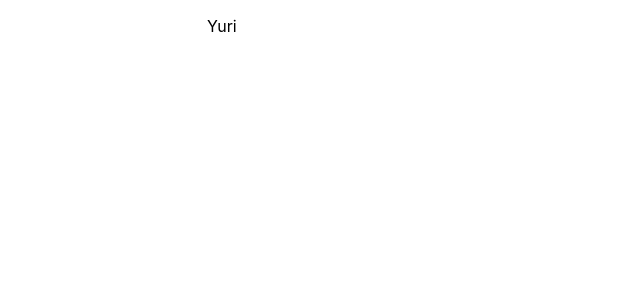
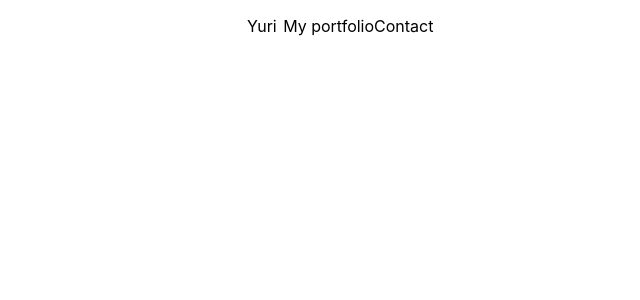
Before and after one commit to Yurv25/MyWeb, a React (Create React App) app: page / in a window 1280 px wide. Shown: the top 300 px of the page, without its empty margins (601-1241 px from the left). Built offline with nearby package versions, Linux system fonts and the light colour scheme.

Commit message:
Adding navigation bar and styles

```diff
--- a/src/App.css
+++ b/src/App.css
@@ -10,6 +10,18 @@
 .MyHeader{
   position: relative;
   margin-left: 50.5em;
+}
+
+.NavMenu{
+  display: flex;
+  align-items: center;
+  list-style: none;
+  justify-content: flex-start;
+}
+
+.MenuItems{
+  margin: 0 0.4em 0 0;
+  padding: 0;
 }
 
 @media (prefers-reduced-motion: no-preference) {
--- a/src/components/navigation.jsx
+++ b/src/components/navigation.jsx
@@ -3,7 +3,12 @@ import React from "react";
 const Nav = () =>{
     return(
         <nav className="MyHeader">
-            <p>Yuri</p>
+           <ul className="NavMenu">
+                <li className="MenuItems">Yuri</li>
+                <li>My portfolio</li>
+                <li>Contact</li>
+                <li></li>
+           </ul>
         </nav>
     );
 }
```
Also changed, not shown: src/components/nav_items.jsx (added, +7 -0 lines).
